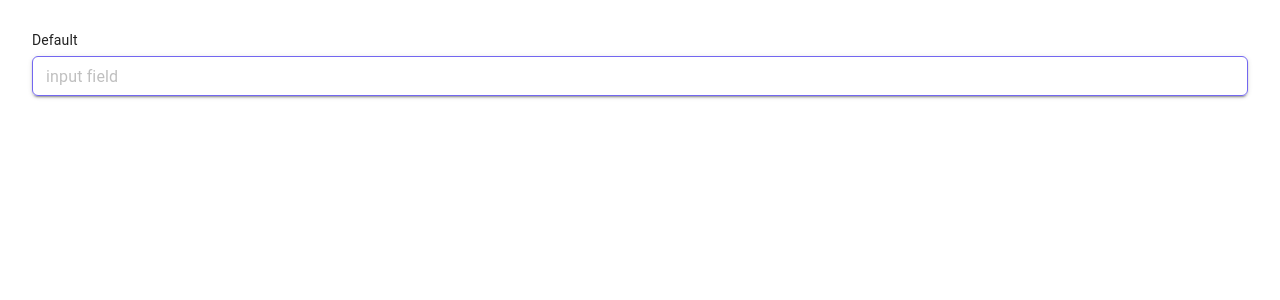
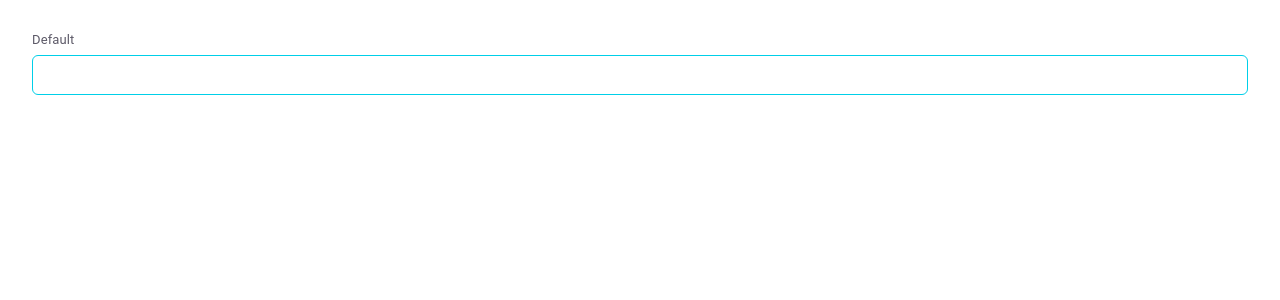
Before and after one commit to optigo-app/orail-vuexy-components-theme, a React (Create React App) app: page /textfields in a window 1280 px wide. Shown: the top 300 px of the page. Built offline with nearby package versions, Linux system fonts and the light colour scheme.

Commit message:
add changes in text fields

```diff
--- a/src/components/TextFields/TextField1.jsx
+++ b/src/components/TextFields/TextField1.jsx
@@ -4,13 +4,13 @@ import CustomTextField from "../../mui/text-field";
 const TextField1 = () => {
   return (
     <CustomTextField
-      customColor="#989898"
+      customBorderColor="#e8e8e8"
+      borderoutlinedColor="#00CFE8"
+      customTextColor="#2F2B3DC7"
+      customFontSize="0.8125rem"
       fullWidth
       autoFocus
       label="Default"
-      value={""}
-      placeholder="input field"
-
     />
   );
 };
--- a/src/index.css
+++ b/src/index.css
@@ -1,6 +1,6 @@
 body {
   margin: 0;
-  font-family: -apple-system, BlinkMacSystemFont, 'Segoe UI', 'Roboto', 'Oxygen',
+  font-family: 'system-ui', -apple-system, BlinkMacSystemFont, 'Segoe UI', 'Roboto', 'Oxygen',
     'Ubuntu', 'Cantarell', 'Fira Sans', 'Droid Sans', 'Helvetica Neue',
     sans-serif;
   -webkit-font-smoothing: antialiased;
--- a/src/mui/text-field/index.js
+++ b/src/mui/text-field/index.js
@@ -5,26 +5,28 @@ import { forwardRef } from 'react'
 import { styled } from '@mui/material/styles'
 import TextField from '@mui/material/TextField'
 
-const TextFieldStyled = styled(TextField)(({ theme, customColor }) => ({
+const TextFieldStyled = styled(TextField)(({ theme, customBorderColor, borderoutlinedColor, customTextColor, customFontSize }) => ({
   alignItems: 'flex-start',
   '& .MuiInputLabel-root': {
     transform: 'none',
     lineHeight: 1.154,
     position: 'relative',
     marginBottom: theme.spacing(1),
-    fontSize: theme.typography.body2.fontSize,
-    color: `${theme.palette.text.primary} !important`
+    // fontSize: theme.typography.body2.fontSize,
+    fontSize: customFontSize,
+    // color: `${theme.palette.text.primary} !important`
+    color: `${customTextColor} !important`
   },
   '& .MuiInputBase-root': {
     borderRadius: 8,
     backgroundColor: 'transparent !important',
     // border: `1px solid rgba(${theme.palette.customColors?.main}, 0.2)`,
-    border: `1px solid ${customColor}`,
-    transition: theme.transitions.create(['border-color', ''], {
+    border: `1px solid ${customBorderColor}`,
+    transition: theme.transitions.create(['border-color'], {
       duration: theme.transitions.duration.shorter
     }),
     '&:not(.Mui-focused):not(.Mui-disabled):not(.Mui-error):hover': {
-      borderColor: `${customColor}`
+      borderColor: `${customBorderColor}`
     },
     '&:before, &:after': {
       display: 'none'
@@ -36,12 +38,12 @@ const TextFieldStyled = styled(TextField)(({ theme, customColor }) => ({
       borderColor: theme.palette.error?.main
     },
     '&.Mui-focused': {
-      boxShadow: theme.shadows[2],
+      boxShadow: theme.shadows[0],
       '& .MuiInputBase-input:not(.MuiInputBase-readOnly):not([readonly])::placeholder': {
         transform: 'translateX(4px)'
       },
       '&.MuiInputBase-colorPrimary': {
-        borderColor: '#7367F0'
+        borderColor: `${borderoutlinedColor}`
       },
       '&.MuiInputBase-colorSecondary': {
         borderColor: theme.palette.secondary?.main
@@ -163,7 +165,10 @@ const CustomTextField = forwardRef((props, ref) => {
 
   return (
     <TextFieldStyled
-      customColor={props?.customColor}
+      customBorderColor={props?.customBorderColor}
+      borderoutlinedColor={props?.borderoutlinedColor}
+      customTextColor={props?.customTextColor}
+      customFontSize={props?.customFontSize}
       size={size}
       inputRef={ref}
       {...rest}
```
